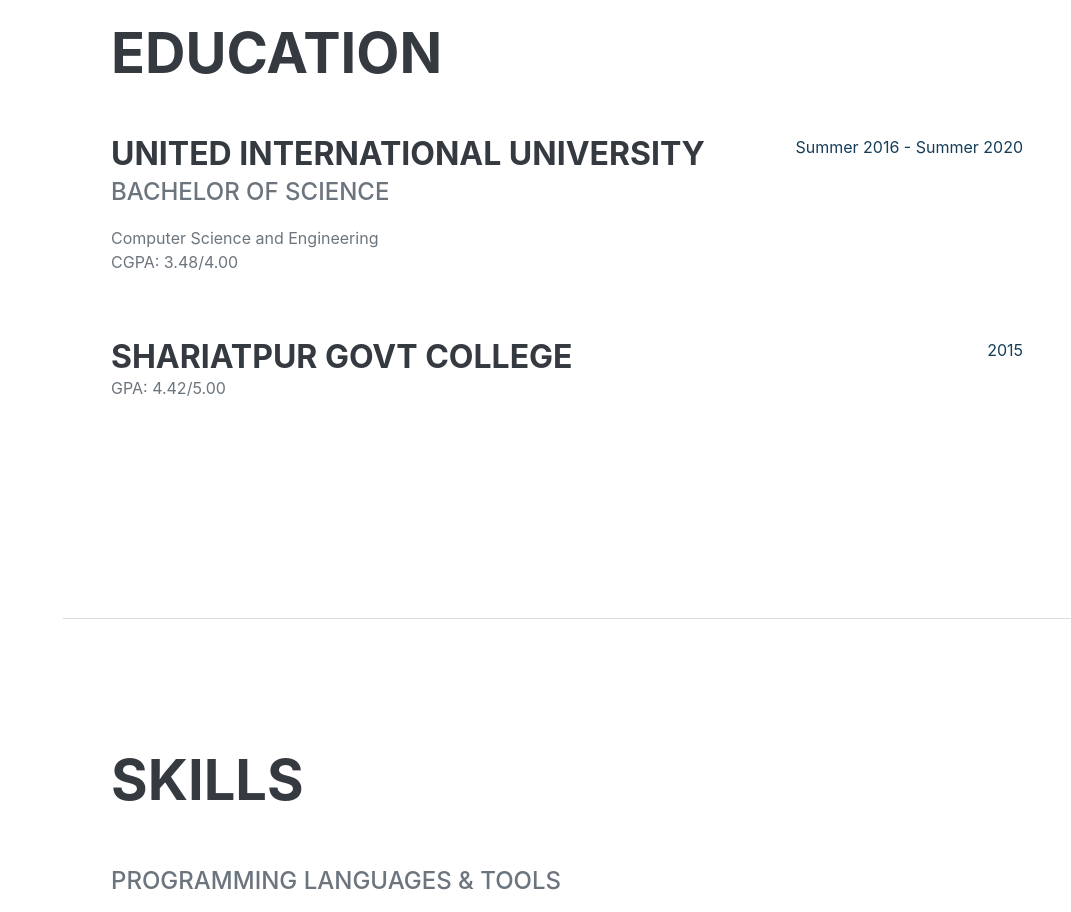
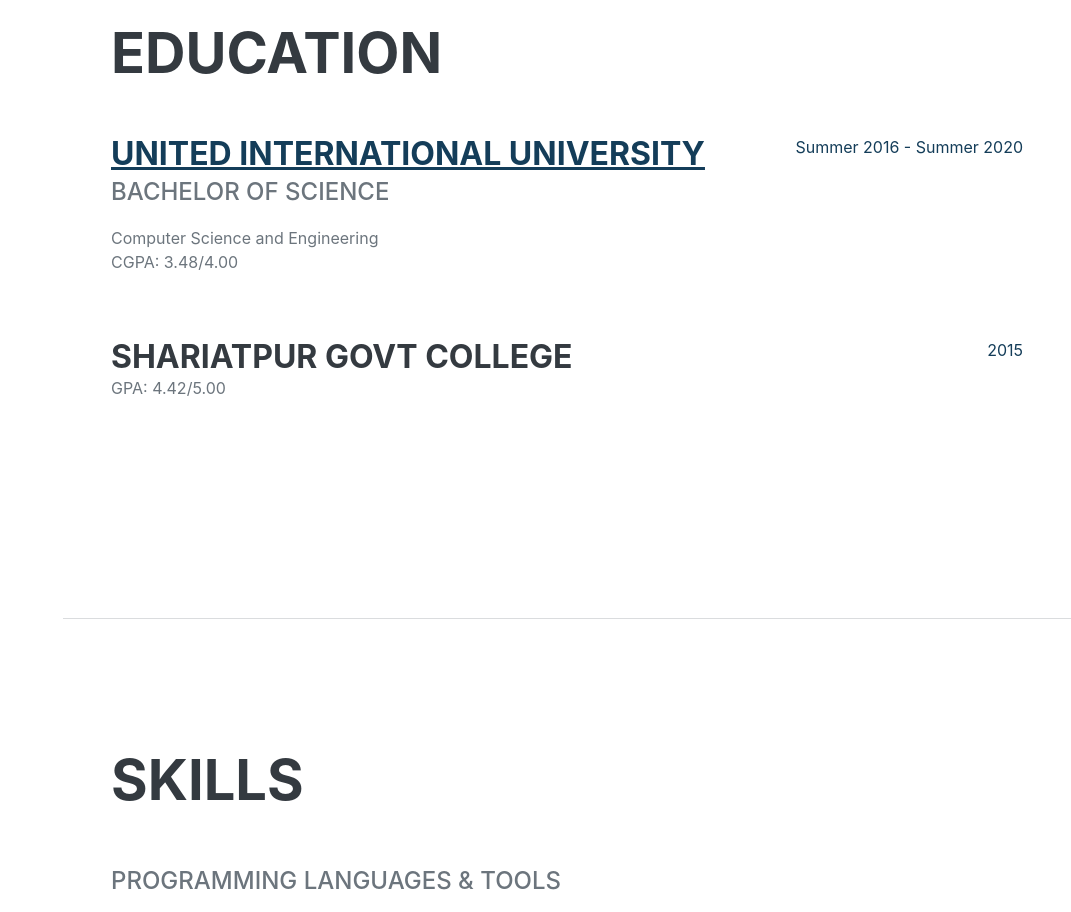
Before and after one commit to EbnulMahmood/EbnulMahmood.github.io, a plain HTML site: page index.html in a window 1280 px wide. Shown: the part 1800-2712 px from the top of the page, without its empty margins (209-1280 px from the left). Drawn offline with nearby package versions, Linux system fonts and the light colour scheme; a web font is replaced by a local one.

Commit message:
update education link

```diff
--- a/index.html
+++ b/index.html
@@ -133,7 +133,7 @@
                 <h2 class="mb-5">Education</h2>
                 <div class="d-flex flex-column flex-md-row justify-content-between mb-5">
                     <div class="flex-grow-1">
-                        <h3 class="mb-0">UNITED INTERNATIONAL UNIVERSITY</h3>
+                        <h3 class="mb-0"><a href="https://www.uiu.ac.bd/" target="_blank" rel="noopener noreferrer">UNITED INTERNATIONAL UNIVERSITY</a></h3>
                         <div class="subheading mb-3">Bachelor of Science</div>
                         <div>Computer Science and Engineering</div>
                         <p>CGPA: 3.48/4.00</p>
```
